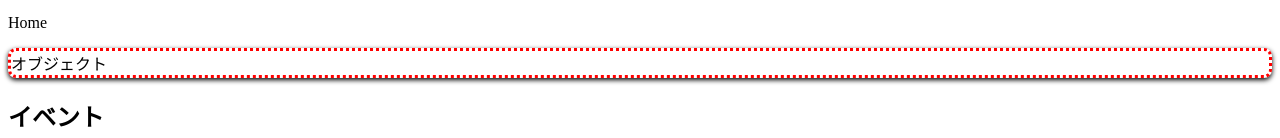
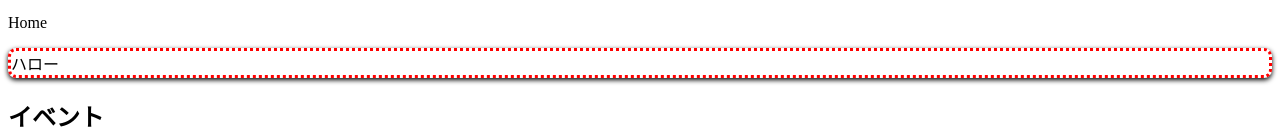
Before and after one commit to Popo1173/vue_udemy, a Vue app in the folder udemy-vuejs/: page / in a window 1280 px wide. Shown: the part 148-286 px from the top of the page. Built offline with nearby package versions, Linux system fonts and the light colour scheme.

Commit message:
feat data()を追加

```diff
--- a/udemy-vuejs/src/components/Home.vue
+++ b/udemy-vuejs/src/components/Home.vue
@@ -3,13 +3,18 @@
     <p v-border="'25px'">Home</p>
     <!-- 引数(dotted).修飾士 = {オブジェクトを渡す} -->
     <p v-border:dotted.round.shadow="{ width: '5px', color: 'red' }">
-      オブジェクト
+      {{ tmpData }}
     </p>
   </div>
 </template>
 
 <script>
 export default {
+  data() {
+    return {
+      tmpData: "ハロー",
+    };
+  },
   directives: {
     //関数
     //elは、カスタムディレクティブが紐づく要素
```
